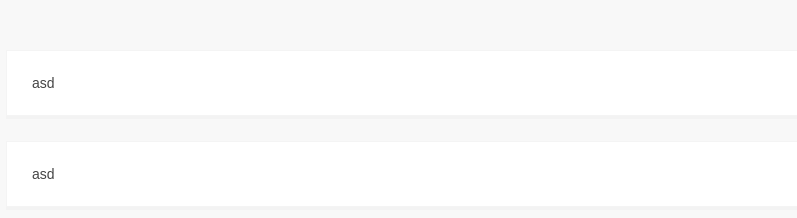
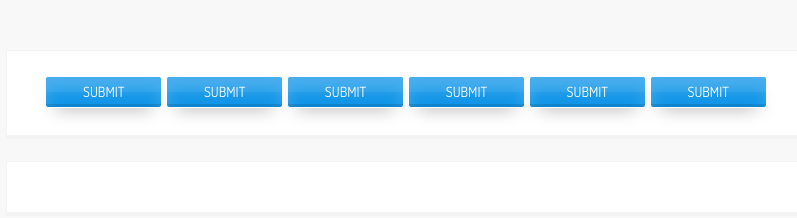
Before and after one commit to d3v1art/buttons, a plain HTML site: page buttons/index.html in a window 1280 px wide. Shown: the whole page, without its empty margins (234-1031 px from the left). Drawn offline with Linux system fonts and the light colour scheme.

Commit message:
first style : example

```diff
--- a/buttons/buttons.css
+++ b/buttons/buttons.css
@@ -1 +1,38 @@
-.but--ver-01 {}
+.but--ver-01 {
+    display: inline-block;
+    text-align: center;
+    text-transform: uppercase;
+    font-weight:normal;
+    background:#1195e8;
+    color:#fff;
+    border-radius: 3px;
+    box-shadow: inset 0px -3px 0px rgba(0,0,0,0.12)
+        ,inset 0px 15px 0px rgba(255,255,255,0.05)
+        ,inset 0px 13px 15px rgba(255,255,255,0.2)
+        ,0px 10px 18px -10px rgba(0,0,0,0.35);
+    border:1px solid ;
+    border-color:#ffffff;
+    cursor: pointer;
+    font-family: Dosis;
+    font-weight:400;
+    transition:.3s;
+    position: relative;
+    width:115px;
+    height:30px;
+    overflow: hidden;
+}
+.but--ver-01 span{position: absolute;
+left:0;right:0;line-height:30px;transition: .2s;}
+.but--ver-01 span:first-child{top:0%}
+.but--ver-01 span:last-child{top:-100%}
+.but--ver-01:hover {
+    background: #3d9eff;
+    box-shadow:
+         inset 0px -3px 0px rgba(0,0,0,0.12)
+        ,inset 0px 2px 0px 0px rgba(255,255,255,0.25)
+        ,inset 0px 15px 8px rgba(0,0,0,0.05)
+        ,0px 4px 1px -2px rgba(0,0,0,0.1);
+}
+
+.but--ver-01:hover span:first-child{top:100%}
+.but--ver-01:hover span:last-child{top:0%}
--- a/buttons/index.html
+++ b/buttons/index.html
@@ -6,6 +6,7 @@
 <meta name="viewport" content="width=device-width, initial-scale=1">
 <meta name="description" content="">
 <meta name="author" content="">
+   <link href="https://fonts.googleapis.com/css?family=Dosis:200,300,400,500,600,700" rel="stylesheet">
 <link rel="stylesheet" href="reset.css" >
 <link rel="stylesheet" href="main.css" >
 <link rel="stylesheet" href="buttons.css" >
@@ -15,11 +16,40 @@
 <body>
 
 <div class="section">
-   asd
+
+    <div class="but--ver-01">
+        <span>submit</span>
+        <span>go</span>
+    </div>
+
+    <div class="but--ver-01">
+        <span>submit</span>
+        <span>go</span>
+    </div>
+
+    <div class="but--ver-01">
+        <span>submit</span>
+        <span>go</span>
+    </div>
+
+    <div class="but--ver-01">
+        <span>submit</span>
+        <span>go</span>
+    </div>
+
+    <div class="but--ver-01">
+        <span>submit</span>
+        <span>go</span>
+    </div>
+
+    <div class="but--ver-01">
+        <span>submit</span>
+        <span>go</span>
+    </div>
+
 </div>
 
 <div class="section">
-   asd
 </div>
 
 
--- a/buttons/main.css
+++ b/buttons/main.css
@@ -8,5 +8,6 @@ body {background:#f8f8f8;font-family: sans-serif;font-size:14px;color:#454545;}
     margin-bottom:25px;
     border:1px solid #f4f4f4;
     box-shadow: 0px 3px 0px rgba(0,0,0,0.02);
+    text-align: center;
 }
 .section:first-child {margin-top:50px;}
```
